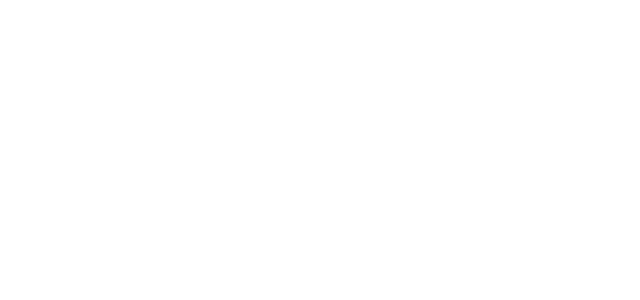
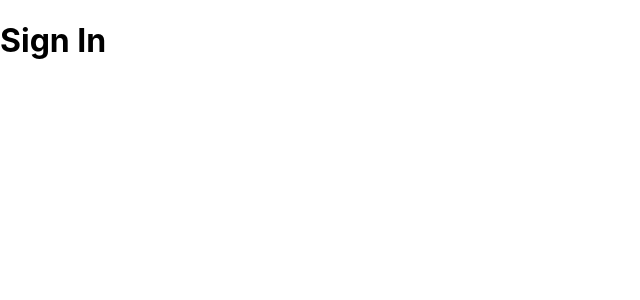
Before and after one commit to 2404-geekcamp/main, a React (Create React App) app in the folder client/: page /signin in a window 1280 px wide. Shown: the top 300 px of the page, without its empty margins (0-640 px from the left). Built offline with nearby package versions, Linux system fonts and the light colour scheme.

Commit message:
upd: wip

```diff
--- a/client/src/App.js
+++ b/client/src/App.js
@@ -1,8 +1,17 @@
+import { BrowserRouter, Routes, Route } from 'react-router-dom';
+import React from 'react';
 import './App.css';
+
+import SignIn from './pages/auth/SignIn';
 
 const App = () => {
   return (
-    <div className="App"></div>
+    <BrowserRouter>
+      <Routes>
+        <Route path="/signin" element={<SignIn />} />
+        <Route render={() => <p>Page not found.</p>} />
+      </Routes>
+    </BrowserRouter>
   );
 }
 
--- a/client/src/pages/auth/signIn.jsx
+++ b/client/src/pages/auth/signIn.jsx
@@ -1,7 +1,11 @@
 import React from "react";
 
 const SignIn = () => {
-  return <div></div>;
+  return (
+    <div>
+      <h1>Sign In</h1>
+    </div>
+  );
 };
 
 export default SignIn;
```
Also changed, not shown: 1 other file (tests, documents, lock files or other folders).
